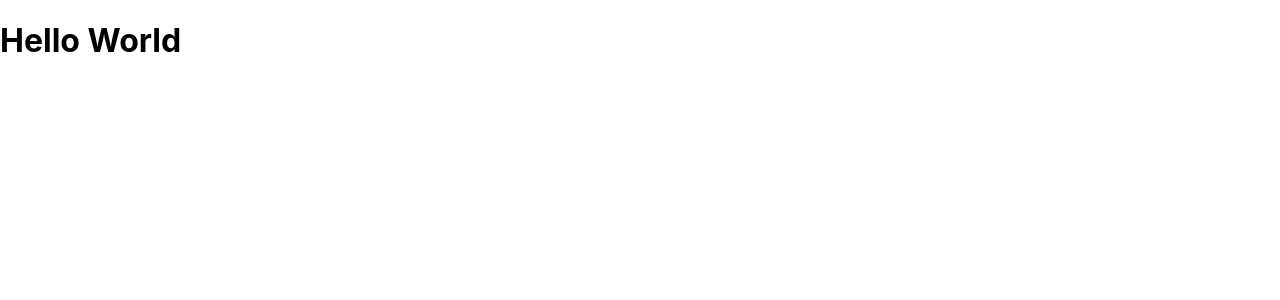
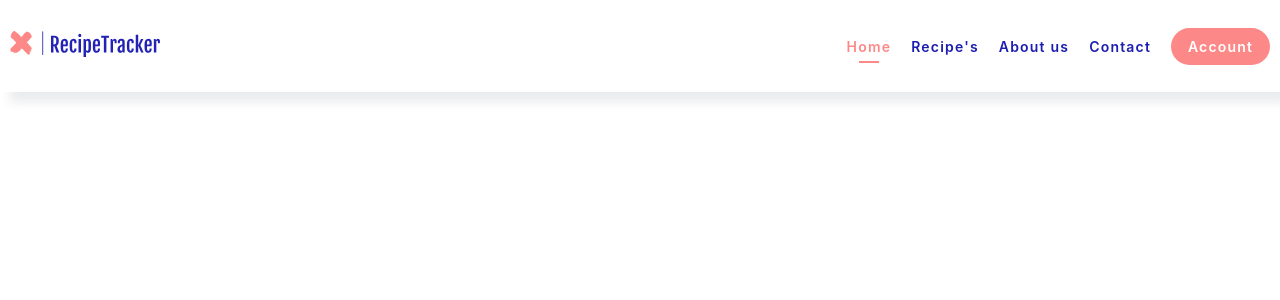
Before and after one commit to levibroeksma/recipe-tracker, a React (Create React App) app: page / in a window 1280 px wide. Shown: the top 300 px of the page. Built offline with nearby package versions, Linux system fonts and the light colour scheme.

Commit message:
Added header and styling, so I can start with router setup

```diff
--- a/package.json
+++ b/package.json
@@ -9,6 +9,7 @@
     "react": "^17.0.2",
     "react-dom": "^17.0.2",
     "react-hook-form": "^7.7.1",
+    "react-router-dom": "^5.2.0",
     "react-scripts": "4.0.3",
     "web-vitals": "^1.1.2"
   },
--- a/src/App.js
+++ b/src/App.js
@@ -1,8 +1,15 @@
 import './App.css';
+import logo from './logo.svg';
+import Header from './components/Header/Header'
+import { BrowserRouter as Router, Switch, Route,} from 'react-router-dom';
 
 function App() {
   return (
-    <h1>Hello World</h1>
+      <>
+          <Header
+              logo={logo}
+          />
+      </>
   );
 }
 
--- /dev/null
+++ b/src/components/Header/Header.css
@@ -0,0 +1,100 @@
+/*General header styling*/
+
+header {
+    position: relative;
+    top: 0;
+    width: 100%;
+    display: flex;
+    justify-content: center;
+    padding: 20px 0;
+    box-shadow: 10px 10px 10px 0 rgba(48, 63, 77, 0.1);
+}
+
+.header-holder {
+    width: 100%;
+    max-width: 1300px;
+    display: flex;
+    flex-direction: row;
+    justify-content: space-between;
+    align-items: center;
+}
+
+/*Logo*/
+
+.logo-holder {
+    padding: 0 10px ;
+    box-sizing: border-box;
+}
+
+.logo-holder img {
+    width: 150px;
+    height: auto;
+}
+
+/*Navigation*/
+
+header .nav-holder {
+    display: flex;
+    justify-content: flex-end;
+}
+
+header nav {
+    display: flex;
+    flex-direction: row;
+    justify-content: space-between;
+    width: 100%;
+}
+
+header nav ul {
+    list-style: none;
+    padding: 0;
+    display: flex;
+    flex-direction: row;
+    justify-content: space-between;
+    width: 100%;
+}
+
+header nav ul li {
+    margin: 0 10px;
+}
+
+header nav ul li a {
+    text-decoration: none;
+    font-weight: 600;
+    color: #1C1DB1;
+    letter-spacing: 1.2px;
+    transition: .25s ease-in-out;
+    font-size: 14px;
+}
+
+header nav ul li a:hover {
+    color:#FD8888;;
+}
+
+header nav ul li a.active {
+    color: #FD8888;
+    position: relative;
+}
+
+header nav ul li a.active::after {
+    content: "";
+    width: 20px;
+    height: 2px;
+    background: #FD8888;
+    position: absolute;
+    left: calc(50% - 10px)%;
+    right: calc(50% - 10px);
+    bottom: -8px;
+}
+
+header nav ul li:last-child a {
+    background: #FD8888;
+    padding: .7em 1.2em;
+    border-radius: 50px;
+    color: #fff;
+    transition: .25s ease-in-out;
+}
+
+header nav ul li:last-child a:hover {
+    background: rgba(219,70,70,.8);
+}
--- /dev/null
+++ b/src/components/Header/Header.js
@@ -0,0 +1,50 @@
+import './Header.css';
+
+function Header({logo, }) {
+    return (
+        <header>
+            <div className="header-holder">
+                <div className="logo-holder">
+                    <img src={logo} alt="Recipe tracker"/>
+                </div>
+                <div className="nav-holder">
+                    <nav>
+                        <ul>
+                            <li>
+                                <a href="#" className="active">
+                                    Home
+                                </a>
+                            </li>
+                            <li>
+                                <a href="#">
+                                    Recipe's
+                                </a>
+                            </li>
+                            <li>
+                                <a href="#">
+                                    About us
+                                </a>
+                            </li>
+                            <li>
+                                <a href="#">
+                                    Contact
+                                </a>
+                            </li>
+                            <li>
+                                <a href="#">
+                                    Account
+                                </a>
+                            </li>
+                        </ul>
+                    </nav>
+                </div>
+            </div>
+        </header>
+    )
+}
+
+
+
+
+
+export default Header;
```
Also changed, not shown: src/logo.svg (added), 1 other file (tests, documents, lock files or other folders).
